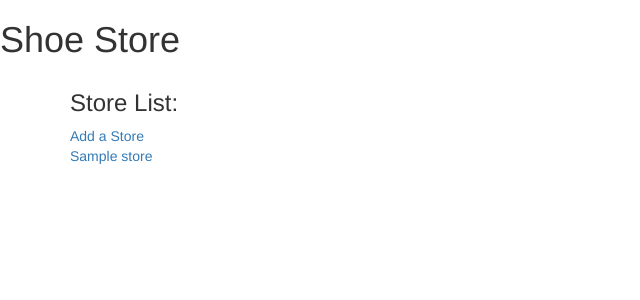
After one commit to ZHedgepeth/Shoe-Store-Search, a PHP site: template views/index.html.twig in a window 1280 px wide. The commit adds this page. Shown: the top 300 px of the page, without its empty margins (0-640 px from the left). Run offline with PHP 8.4, Linux system fonts and the light colour scheme; the template is opened without the code that fills it: most values are stand-ins (such as "Sample title", 1, 10 or a date in 2020); some libraries are stand-ins or nearby versions.

Commit message:
add a view for index store and add store, set routes in app.php to connect to twig views

```diff
--- a/src/Brand.php
+++ b/src/Brand.php
@@ -1,5 +1,4 @@
 <?php
-    require_once("src/Store.php");
 
     class Brand
     {
--- a/src/Store.php
+++ b/src/Store.php
@@ -1,5 +1,4 @@
 <?php
-    require_once("src/Brand.php");
 
     class Store
     {
--- /dev/null
+++ b/views/index.html.twig
@@ -0,0 +1,26 @@
+<!DOCTYPE html>
+<html>
+  <head>
+    <meta charset="utf-8">
+    <link rel="stylesheet" href="https://maxcdn.bootstrapcdn.com/bootstrap/3.3.7/css/bootstrap.min.css" integrity="sha384-BVYiiSIFeK1dGmJRAkycuHAHRg32OmUcww7on3RYdg4Va+PmSTsz/K68vbdEjh4u" crossorigin="anonymous">
+    <title>Shoe Store</title>
+  </head>
+  <body>
+    <h1>Shoe Store</h1>
+    <div class="container">
+      <div class="row">
+        <div class="col-md-4">
+          <h3>Store List:</h3>
+          <a href="/stores"><div id="add-store">Add a Store</div></a>
+          <div id="all_stores">
+            {% if stores is not empty %}
+              {% for store in stores %}
+              <a href="/stores/{{ store.getId }}">{{store.getName}}</a>
+              {% endfor %}
+            {% endif %}
+          </div>
+        </div>
+      </div>
+    </div>
+  </body>
+</html>
--- /dev/null
+++ b/views/store.html.twig
@@ -0,0 +1 @@
+{{individual_store.getName}}
--- a/web/index.php
+++ b/web/index.php
@@ -0,0 +1,4 @@
+<?php
+    $website = require_once __DIR__.'/../app/app.php';
+    $website->run();
+?>
```
Also changed, not shown: app/app.php (+39 -0 lines), views/stores.html.twig (added).
